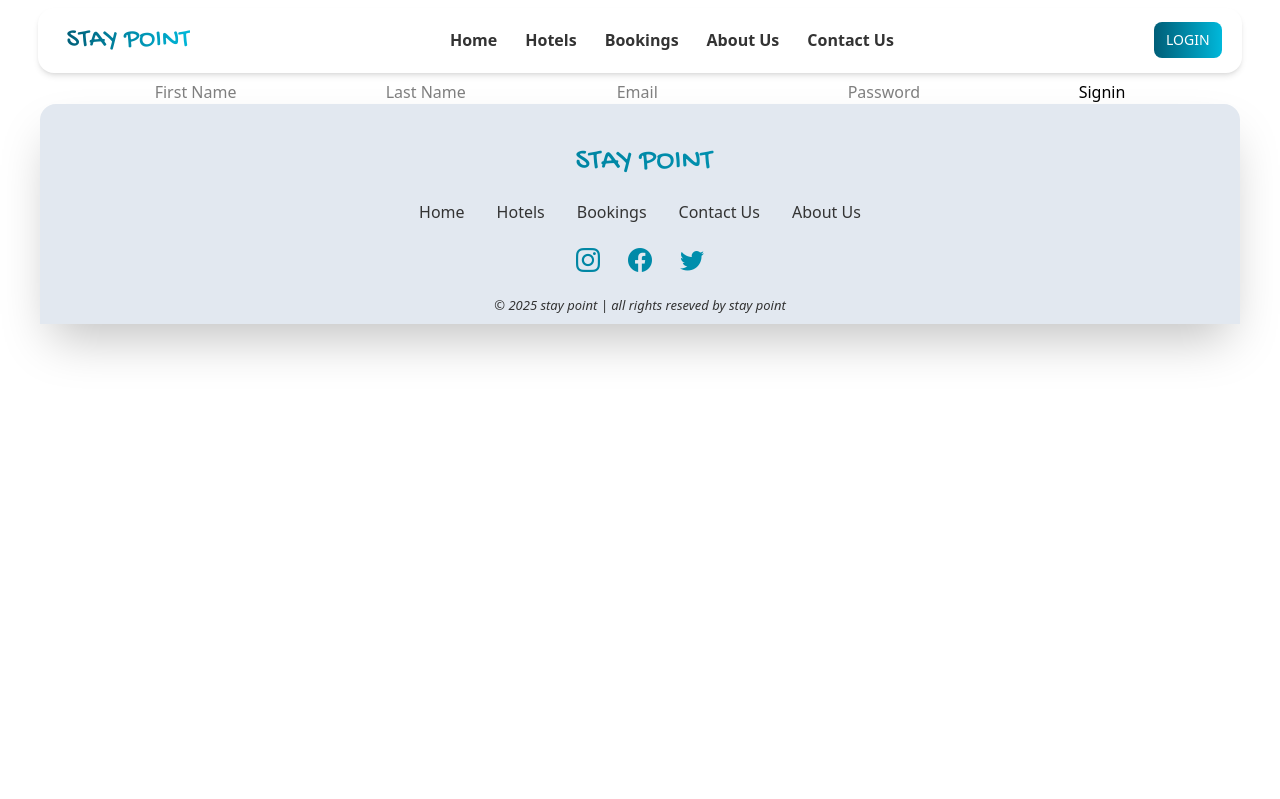
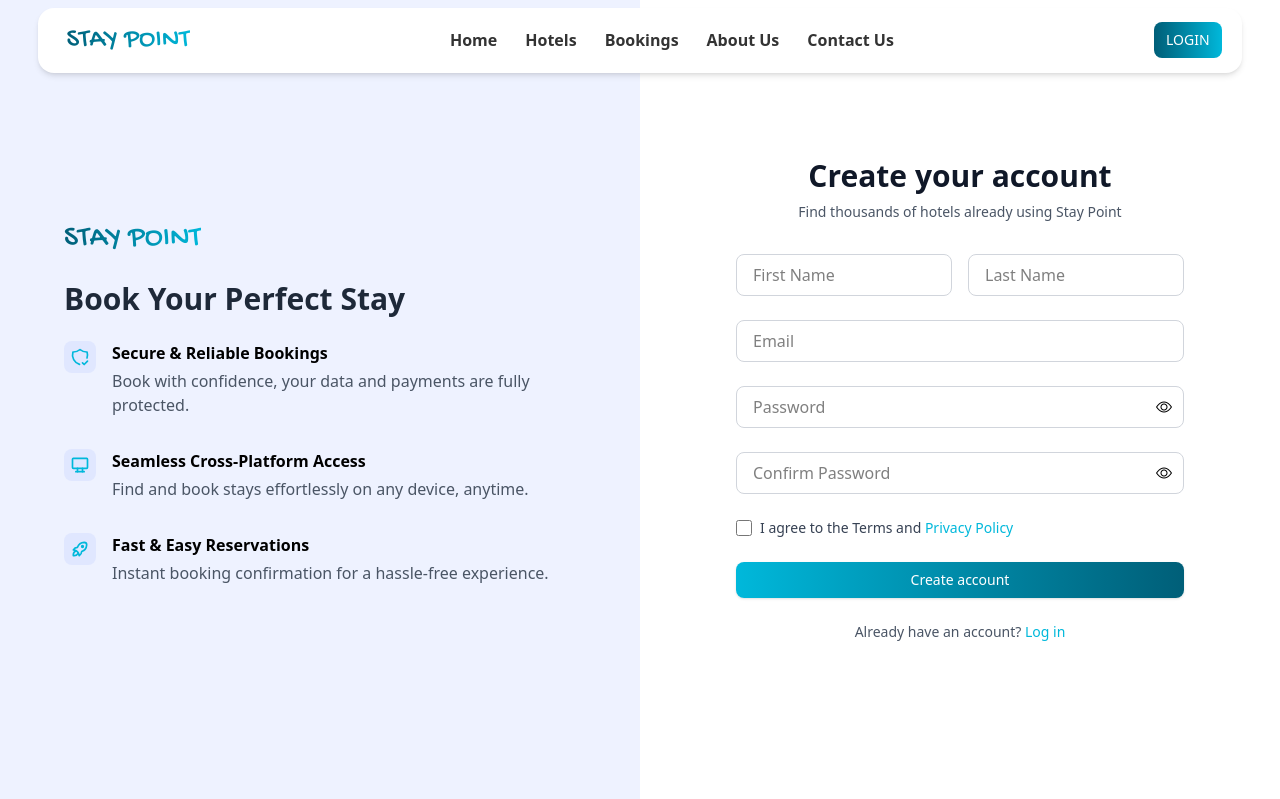
Before and after one commit to miraz23/Stay-point_Hotel-Booking-Platform, a React (Vite) app in the folder frontend/staypoint/: page /auth/signin in a window 1280 px wide. Shown: the top 799 px of the page. Built offline with nearby package versions, Linux system fonts and the light colour scheme.

Commit message:
Designed Signin Page

```diff
--- a/frontend/staypoint/package.json
+++ b/frontend/staypoint/package.json
@@ -11,7 +11,9 @@
   },
   "dependencies": {
     "@heroicons/react": "^2.2.0",
+    "@hookform/resolvers": "^4.1.3",
     "@reduxjs/toolkit": "^2.0.0",
+    "@tabler/icons-react": "^3.31.0",
     "@tailwindcss/vite": "^4.0.0",
     "axios": "^1.7.9",
     "bootstrap": "^5.3.3",
@@ -25,7 +27,8 @@
     "redux": "^4.2.1",
     "redux-devtools-extension": "^2.13.9",
     "redux-thunk": "^2.4.2",
-    "tailwindcss": "^4.0.1"
+    "tailwindcss": "^4.0.1",
+    "zod": "^3.24.2"
   },
   "devDependencies": {
     "@eslint/js": "^9.17.0",
--- a/frontend/staypoint/src/Components/Signin.jsx
+++ b/frontend/staypoint/src/Components/Signin.jsx
@@ -1,21 +1,53 @@
-import React from 'react'
-import { useState } from "react";
+import React, { useState } from "react";
+import { useForm } from "react-hook-form";
+import { z } from "zod";
+import { zodResolver } from "@hookform/resolvers/zod";
 import axios from "axios";
 import { toast } from "react-hot-toast";
+import { IconShieldCheck, IconDeviceDesktop, IconRocket } from "@tabler/icons-react";
+
+const features = [
+  {
+    Icon: IconShieldCheck,
+    title: "Secure & Reliable Bookings",
+    description: "Book with confidence, your data and payments are fully protected.",
+  },
+  {
+    Icon: IconDeviceDesktop,
+    title: "Seamless Cross-Platform Access",
+    description: "Find and book stays effortlessly on any device, anytime.",
+  },
+  {
+    Icon: IconRocket,
+    title: "Fast & Easy Reservations",
+    description: "Instant booking confirmation for a hassle-free experience.",
+  },
+];
+
+const schema = z.object({
+    fname: z.string().min(2, "First name must be at least 2 characters"),
+    lname: z.string().min(2, "Last name must be at least 2 characters"),
+    email: z.string().email("Invalid email format"),
+    password: z.string().min(6, "Password must be at least 6 characters"),
+    confirmPassword: z.string(),
+  })
+  .refine((data) => data.password === data.confirmPassword, {
+    message: "Passwords do not match",
+    path: ["confirmPassword"],
+  });
 
 export default function Signin() {
-    const [fname, setFname] = useState("");
-    const [lname, setLname] = useState("");
-    const [email, setEmail] = useState("");
-    const [password, setPassword] = useState("");
+  const { register, handleSubmit, formState: { errors } } = useForm({ resolver: zodResolver(schema) });
+  const [showPassword, setShowPassword] = useState(false);
+  const [showConfirmPassword, setShowConfirmPassword] = useState(false);
 
-    const handleSignin = async () => {
+  const handleSignin = async (data) => {
     try {
       await axios.post("http://127.0.0.1:8000/api/users/signin/", {
-          fname,
-          lname,
-          email,
-          password,
+        fname: data.fname,
+        lname: data.lname,
+        email: data.email,
+        password: data.password,
       });
       toast.success("Check your email for activation link");
     } catch (error) {
@@ -24,12 +56,82 @@ export default function Signin() {
   };
 
   return (
-      <div className="flex justify-center mt-20">
-        <input type="text" placeholder="First Name" onChange={(e) => setFname(e.target.value)} />
-        <input type="text" placeholder="Last Name" onChange={(e) => setLname(e.target.value)} />
-        <input type="email" placeholder="Email" onChange={(e) => setEmail(e.target.value)} />
-        <input type="password" placeholder="Password" onChange={(e) => setPassword(e.target.value)} />
-        <button onClick={handleSignin}>Signin</button>
+    <div className="flex min-h-screen flex-col md:flex-row">
+      <div className="w-full md:w-1/2 bg-indigo-50 p-12 flex flex-col justify-center">
+        <div className="max-w-lg mx-auto">
+          <div className="flex items-center mb-5">
+            <h1 className="text-[30px] line-clamp-2 cursor-pointer bg-gradient-to-r from-cyan-800 to-cyan-500 text-transparent bg-clip-text" style={{ fontFamily: "Gochi Hand, cursive" }}>
+              STAY POINT
+            </h1>
+          </div>
+
+          <h2 className="text-3xl font-bold text-gray-800 mb-6">Book Your Perfect Stay</h2>
+          <div className="space-y-8">
+            {features.map((feature, index) => (
+              <div key={index} className="flex items-start space-x-4">
+                <div className="w-8 h-8 bg-indigo-100 rounded-lg flex items-center justify-center flex-shrink-0">
+                  <feature.Icon size={20} className="text-cyan-500" />
+                </div>
+                <div>
+                  <h2 type={6} className="font-semibold mb-1">{feature.title}</h2>
+                  <p className="text-gray-600">{feature.description}</p>
+                </div>
+              </div>
+            ))}
+          </div>
+        </div>
+      </div>
+
+      <div className="w-full md:w-1/2 bg-white flex items-center justify-center p-12">
+        <div className="max-w-md w-full">
+          <div className="text-center mb-8">
+            <h2 className="text-3xl font-bold text-gray-900">Create your account</h2>
+            <h2 className="mt-2 text-sm text-gray-600">Find thousands of hotels already using Stay Point</h2>
+          </div>
+
+          <form className="space-y-6" onSubmit={handleSubmit(handleSignin)}>
+            <div className="grid grid-cols-2 gap-4">
+              <div>
+                <input className="block w-full rounded-lg border border-gray-300 px-4 py-2" type="text" placeholder="First Name" {...register("fname")} />
+                {errors.fname && <p className="text-red-500">{errors.fname.message}</p>}
+              </div>
+              <div>
+                <input className="block w-full rounded-lg border border-gray-300 px-4 py-2" type="text" placeholder="Last Name" {...register("lname")} />
+                {errors.lname && <p className="text-red-500">{errors.lname.message}</p>}
+              </div>
+            </div>
+            <div>
+              <input className="block w-full rounded-lg border border-gray-300 px-4 py-2" type="email" placeholder="Email" {...register("email")} />
+              {errors.email && <p className="text-red-500">{errors.email.message}</p>}
+            </div>
+            <div className="relative">
+              <input className="block w-full rounded-lg border border-gray-300 px-4 py-2" type={showPassword ? "text" : "password"} placeholder="Password" {...register("password")} />
+              <button type="button" className="absolute inset-y-0 right-3 flex items-center" onClick={() => setShowPassword(!showPassword)}>
+                {showPassword ? <i class="bi bi-eye-slash cursor-pointer"></i> : <i class="bi bi-eye cursor-pointer"></i>}
+              </button>
+              {errors.password && <p className="text-red-500">{errors.password.message}</p>}
+            </div>
+            <div className="relative">
+              <input className="block w-full rounded-lg border border-gray-300 px-4 py-2" type={showConfirmPassword ? "text" : "password"} placeholder="Confirm Password" {...register("confirmPassword")} />
+              <button type="button" className="absolute inset-y-0 right-3 flex items-center" onClick={() => setShowConfirmPassword(!showConfirmPassword)}>
+                {showConfirmPassword ? <i class="bi bi-eye-slash cursor-pointer"></i> : <i class="bi bi-eye cursor-pointer"></i>}
+              </button>
+              {errors.confirmPassword && <p className="text-red-500">{errors.confirmPassword.message}</p>}
+            </div>
+            <div className="flex items-center">
+              <input className="rounded-lg border border-gray-300 px-4 py-2 h-4 w-4" type="checkbox" id="terms"/>
+              <label htmlFor="terms" className="ml-2 block text-sm text-gray-700">
+                I agree to the <a href="#">Terms</a> and{" "}
+                <a href="#" className="text-cyan-500 transition-all duration-500 ease-in-out hover:text-cyan-800 cursor-pointer">Privacy Policy</a>
+              </label>
+            </div>
+            <button className="w-full  px-4 py-2 text-sm rounded-lg shadow-sm transition-all duration-500 ease-in-out hover:opacity-90 cursor-pointer text-white bg-gradient-to-r from-cyan-500 to-cyan-800 focus:outline-none focus:ring-2 focus:ring-offset-2 focus:ring-cyan-800" type="submit"> Create account </button>
+          </form>
+          <p className="mt-6 text-center text-sm text-gray-600">
+            Already have an account? <a className="text-cyan-500 transition-all duration-500 ease-in-out hover:text-cyan-800 cursor-pointer" to="/auth/sign-in"> Log in</a>
+          </p>
+        </div>
+      </div>
     </div>
   );
 }
```
Also changed, not shown: 1 other file (tests, documents, lock files or other folders). Lines whose indentation alone changed are shown as unchanged.
